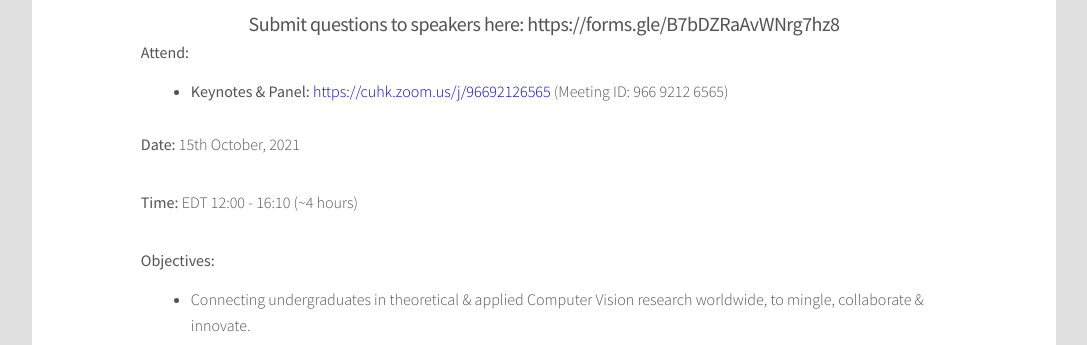
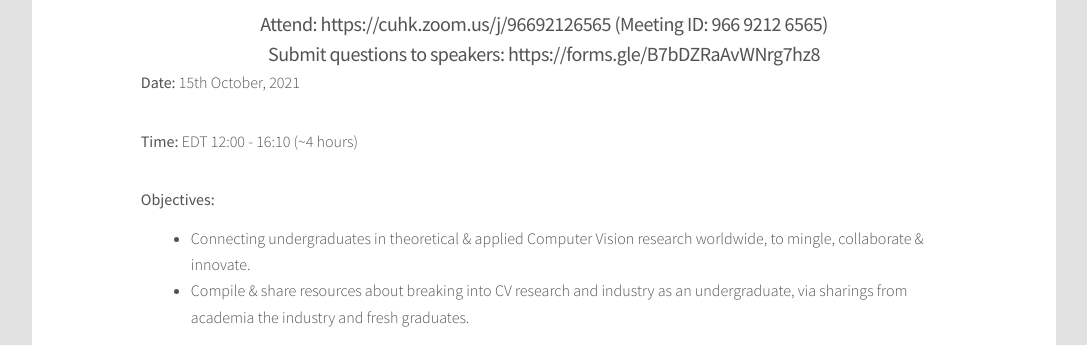
Before and after one commit to ICCV2021-UG-in-CV/UG_in_CV, a plain HTML site: page index.html in a window 1280 px wide. Shown: the part 429-774 px from the top of the page, without its empty margins (96-1183 px from the left). Drawn offline with Linux system fonts and the light colour scheme.

Commit message:
Update index.html

```diff
--- a/index.html
+++ b/index.html
@@ -64,20 +64,14 @@
         <section id="attending" class="main">
           <center>
           <header class="major">
-            <!-- <h2>Tentative schedule</h2> -->
             <br>
             <h2 style="font-weight: 400">Undergraduates in Computer Vision</h2>
           </header>
-          <h3><b>Submit questions to speakers here: </b> <a href="https://forms.gle/B7bDZRaAvWNrg7hz8">https://forms.gle/B7bDZRaAvWNrg7hz8</a></h3>
+          <h3><b>Attend:</b> <a href="https://cuhk.zoom.us/j/96692126565">https://cuhk.zoom.us/j/96692126565</a> (Meeting ID: 966 9212 6565)</h3>
+          <h3><b>Submit questions to speakers: </b> <a href="https://forms.gle/B7bDZRaAvWNrg7hz8">https://forms.gle/B7bDZRaAvWNrg7hz8</a></h3>
           <div class="spotlight" style = "width: 90%; text-align: left">
             <br>
             <div class="content">
-              <p><b>Attend:</b></p>
-              <ul style = "margin-left: 50px; margin-top: -20px">
-                <li><b>Keynotes & Panel:</b>  <a href="https://cuhk.zoom.us/j/96692126565">https://cuhk.zoom.us/j/96692126565</a> (Meeting ID: 966 9212 6565)</li>
-<!--                 <li><b>Networking Session:</b> <a href="https://undergraduatescv.event.gatherly.io/">https://undergraduatescv.event.gatherly.io/</a> -->
-              </ul>
-              <br>
               <p><b>Date:</b> 15th October, 2021</p>
               <p><b>Time:</b> EDT 12:00 - 16:10 (~4 hours)</p>
               <p><b>Objectives:</b></p>
@@ -130,7 +124,7 @@
                     </tr>
                     <tr>
                       <td>13:15 - 13:45</td>
-                      <td colspan = "2"><b>Keynote 3</b> <br> <a href="https://nke001.github.io/">Nan Rosemary Ke, Ph.D.</a><i> Deepmind </i><br><br> <img class = "rounded-img-dark" src = "images/nan_rosemary_ke.jpg" height = "130px"> &nbsp;
+                      <td colspan = "2"><b>Keynote 3</b> <br> <a href="https://nke001.github.io/">Dr. Nan Rosemary Ke</a><i> Deepmind </i><br><br> <img class = "rounded-img-dark" src = "images/nan_rosemary_ke.jpg" height = "130px"> &nbsp;
                       <td><b>Content & Format:</b> Talk on Machine Learning research and Q&A about how to get involved <br><br>Currently a Research Scientist at Deepmind, Rosemary's research centers around developing novel machine learning algorithms that can generalize well to changing environments. She focuses on credit assignment and causal learning, which can improve a model to adapt quickly to interventions, thereby avoiding a huge class of errors that impede systematic generalization, particularly out of distribution. She has recently been named a Rising Star in Machine Learning, and is a 2019 awardee of the Facebook fellowship.
                     </tr>
                     <tr>
```
